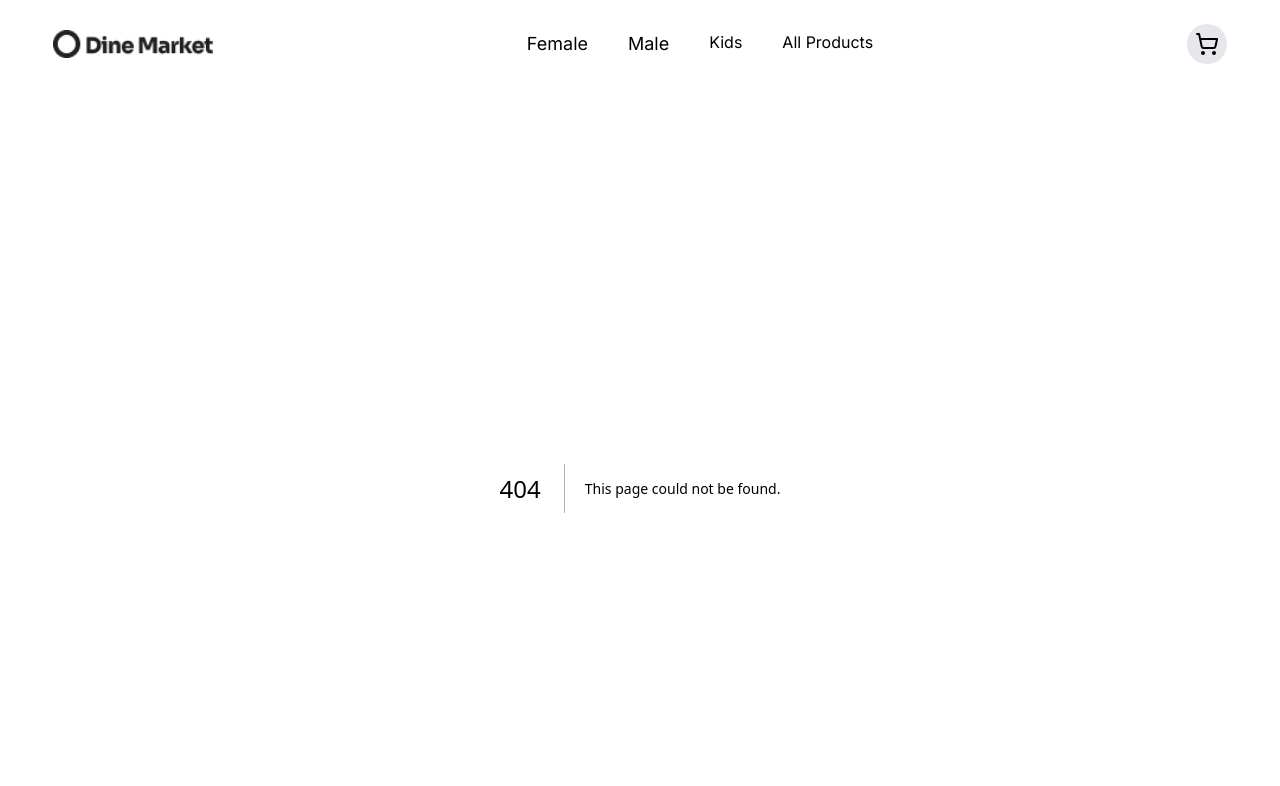
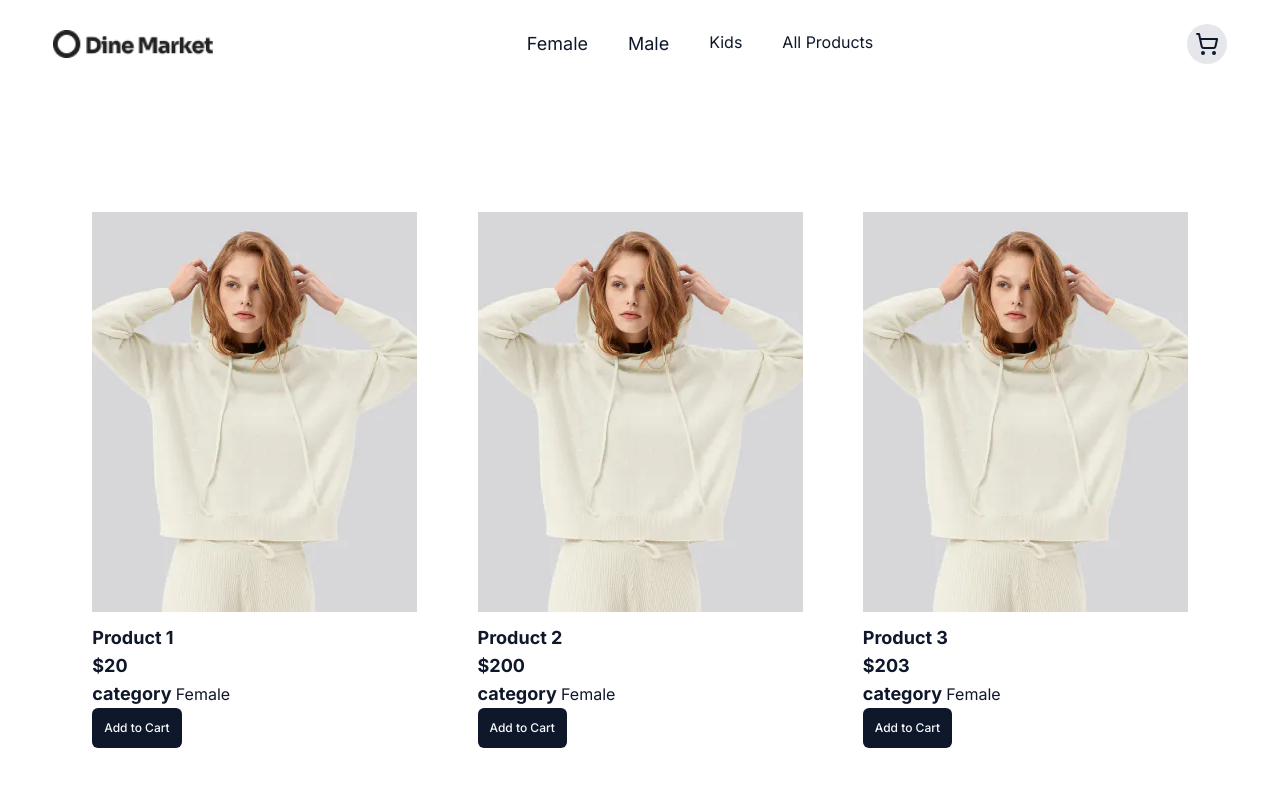
Before and after one commit to Malikhax/market-place-app-shadcnui, a Next.js app: page /category/female in a window 1280 px wide. Before the commit this address had no page. Shown: the top 786 px of the page. Built offline with nearby package versions, Linux system fonts and the light colour scheme.

Commit message:
added All products

```diff
--- /dev/null
+++ b/src/app/category/[slug]/page.tsx
@@ -0,0 +1,24 @@
+import ProductCard from "@/components/ProductCard";
+import { Products } from "@/utils/mock";
+import { StaticImageData } from "next/image";
+const getProductByCategory = (category: string) => {
+  return Products.filter((products) => products.category == category);
+};
+
+export default function Page({ params }: { params: { slug: string } }) {
+  const result = getProductByCategory(params.slug);
+  return (
+    <div className="flex justify-evenly mt-16 py-10 flex-wrap">
+      {
+        result.length>0 ?
+        result.map((items)=>{
+          return(
+            <ProductCard key={items.id} title={items.name} price={items.price} img={items.img as StaticImageData} category={items.category} id={items.id}/>
+          )
+        })
+        :
+        <div>No Products Found</div>
+      }
+    </div>
+      )
+}
--- /dev/null
+++ b/src/app/products/[id]/page.tsx
@@ -0,0 +1,16 @@
+import ProductCard from "@/components/ProductCard";
+import { Products } from "@/utils/mock";
+import Image, { StaticImageData } from "next/image";
+const getProductDetail = (id: number) => {
+  return Products.find((products) => products.id == id);
+};
+
+export default function Page({ params }: { params: { id: number } }) {
+  const result = getProductDetail(params.id);
+  console.log(result)
+  return (
+    <div className="flex justify-evenly mt-16 py-10">
+
+    </div>
+      )
+}
--- /dev/null
+++ b/src/app/products/page.tsx
@@ -0,0 +1,18 @@
+import ProductCard from "@/components/ProductCard"
+import { Products } from "@/utils/mock"
+import { StaticImageData } from "next/image"
+
+const AllProducts =()=>{
+    return(
+        <div className="flex justify-evenly mt-16 py-10 flex-wrap">
+          {
+            Products.map((items)=>{
+              return(
+                <ProductCard key={items.id} title={items.name} price={items.price} img={items.img as StaticImageData} category={items.category} />
+              )
+            })
+          }
+        </div>
+    )
+}
+export default AllProducts
--- a/src/app/views/ProductList.tsx
+++ b/src/app/views/ProductList.tsx
@@ -1,7 +1,9 @@
-import Image from "next/image";
+import Image, { StaticImageData } from "next/image";
 import P1 from "/public/p1.webp";
 import ProductCard from "@/components/ProductCard";
+import { Products } from "@/utils/mock";
 const ProductList = () => {
+  const productchecks=Products.slice(0,3);
   return (
     <section className="w-full mt-20">
       <div className="w-11/12 mx-auto">
@@ -11,10 +13,19 @@ const ProductList = () => {
           Check What We Have
           </h1>
         </div>
-        <div className="flex justify-evenly mt-16">
+        {/* <div className="flex justify-evenly mt-16">
           <ProductCard title="Flex Sweatshirt" price={175} img={P1} />
           <ProductCard title="Flex Sweatshirt" price={175} img={P1} />
           <ProductCard title="Flex Sweatshirt" price={175} img={P1} />
+        </div> */}
+        <div className="flex justify-evenly mt-16">
+          {
+            productchecks.map((items)=>{
+              return(
+                <ProductCard key={items.id} title={items.name} price={items.price} img={items.img as StaticImageData} category={items.category} id={items.id} />
+              )
+            })
+          }
         </div>
       </div>
     </section>
--- a/src/components/ProductCard.tsx
+++ b/src/components/ProductCard.tsx
@@ -1,11 +1,16 @@
 import Image,{StaticImageData} from "next/image";
-import P1 from "/public/p1.webp";
-const ProductCard = (props:{title:string,price:number,img:StaticImageData}) => {
+import Link from "next/link";
+import { Button } from "./ui/button";
+const ProductCard = (props:{title:string,price:number,img:StaticImageData,category:string,id:number}) => {
   return (
-    <div className="">
-      <Image src={props.img} alt="product image" />
+    <div className="py-5">
+      <Link href={`/products/${props.id}`}>
+        <Image src={props.img} alt="product image" className="hover:scale-105"/>
+      </Link>
       <h3 className="font-bold text-lg mt-3">{props.title}</h3>
       <p className="font-bold text-lg">${props.price}</p>
+      <p className="font-bold text-lg">category <span className="text-base font-normal capitalize">{props.category}</span></p>
+      <Button className="py-1 px-3 text-xs ">Add to Cart</Button>
     </div>
   );
 };
--- a/src/components/layout/Header.tsx
+++ b/src/components/layout/Header.tsx
@@ -6,19 +6,19 @@ const Header = () => {
   return (
     <div className="w-full">
       <div className="w-11/12 mx-auto flex justify-between items-center py-6">
-        <Image src={logo} alt="OpenMarket logo" className="w-40" />
+        <Link href={"/"}><Image src={logo} alt="OpenMarket logo" className="w-40" /></Link>
         <ul className="flex gap-x-10">
           <li className="text-lg">
-            <Link href={"/"}>Female</Link>
+            <Link href={"/category/female"}>Female</Link>
           </li>
           <li className="text-lg">
-            <Link href={"/"}>Male</Link>
+            <Link href={"/category/male"}>Male</Link>
           </li>
           <li>
-            <Link href={"/"}>Kids</Link>
+            <Link href={"/category/kids"}>Kids</Link>
           </li>
           <li>
-            <Link href={"/"}>All Products</Link>
+            <Link href={"/products"}>All Products</Link>
           </li>
         </ul>
         <div className="w-10 h-10 rounded-full bg-gray-200 flex justify-center items-center">
--- /dev/null
+++ b/src/utils/mock.ts
@@ -0,0 +1,46 @@
+import { Product } from "./types";
+import P1 from "/public/p1.webp";
+export const Products:Product[]=[
+    {
+        id:1,
+        name:'Product 1',
+        category:'female',
+        price:20,
+        img:P1
+    },
+    {
+        id:2,
+        name:'Product 2',
+        category:'female',
+        price:200,
+        img:P1
+    },
+    {
+        id:3,
+        name:'Product 3',
+        category:'female',
+        price:203,
+        img:P1
+    },
+    {
+        id:4,
+        name:'Product 4',
+        category:'male',
+        price:203,
+        img:P1
+    },
+    {
+        id:5,
+        name:'Product 5',
+        category:'male',
+        price:204,
+        img:P1
+    },
+    {
+        id:6,
+        name:'Product 6',
+        category:'female',
+        price:205,
+        img:P1
+    },
+];
--- /dev/null
+++ b/src/utils/types.ts
@@ -0,0 +1,9 @@
+import { StaticImageData } from "next/image"
+
+export type Product={
+    id: number,
+    name: string,
+    price: number,
+    category: string,
+    img: string | StaticImageData;
+};
```
